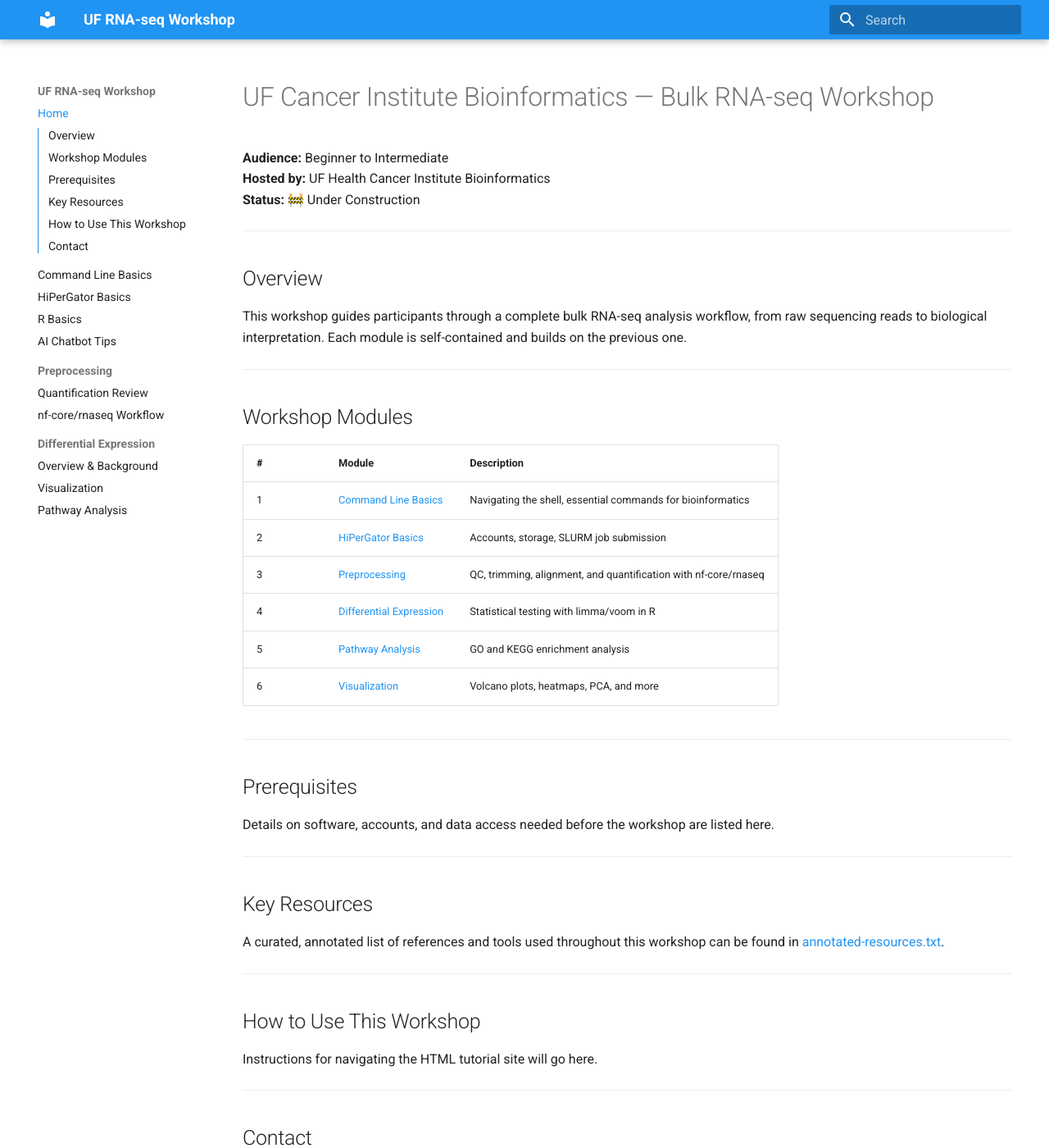
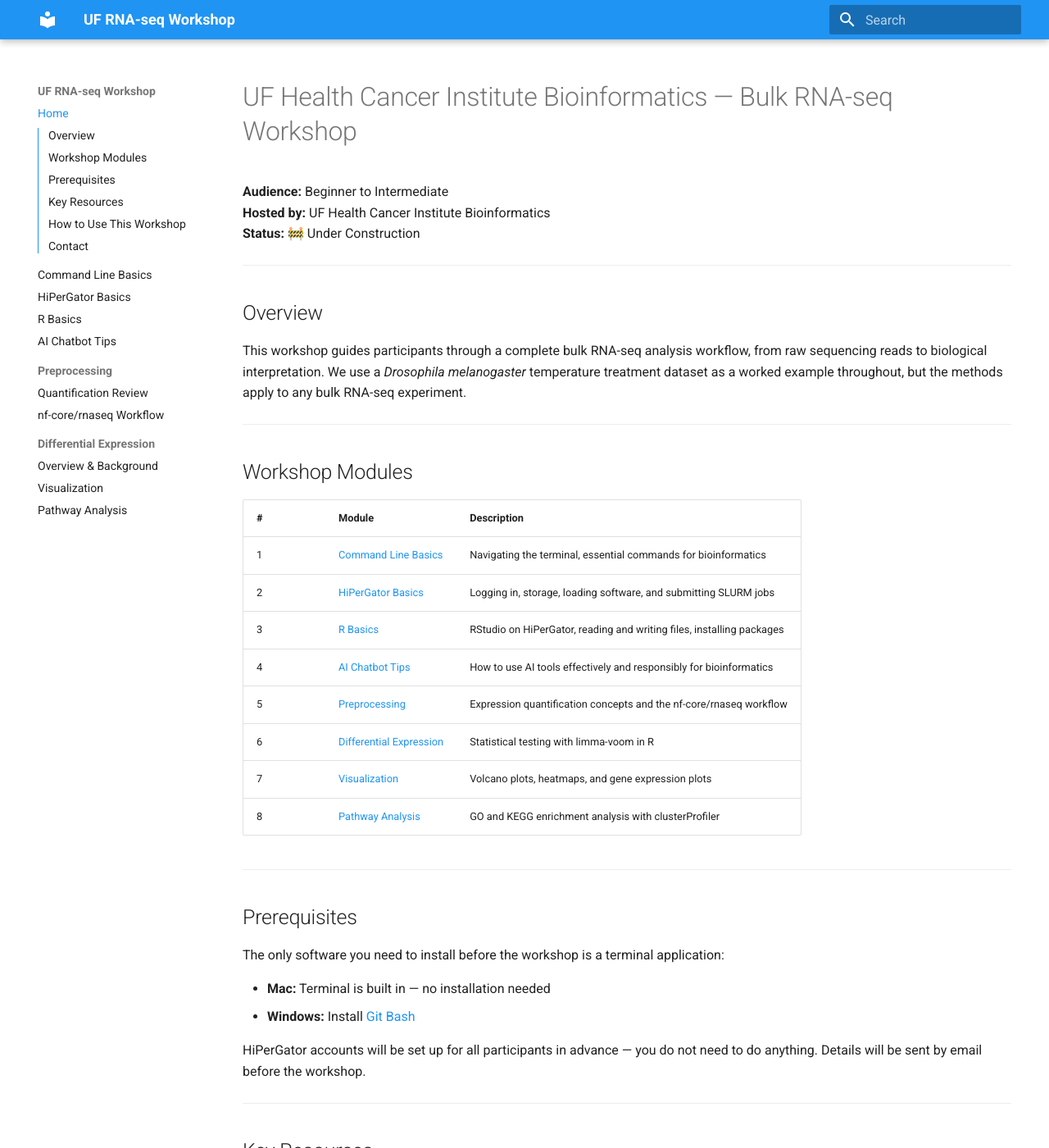
Before and after one commit to UFHCC-BCBSR/res-bioinfo-rnaseq-workshop, an MkDocs documentation site: the page built from docs/index.md, in a window 1280 px wide and 1400 px high. Shown: the whole window at 82% size. Built offline with MkDocs 1.6.1 and Material for MkDocs 9.7.7, drawn with Linux system fonts in a browser that asks for light colours; some of the changed text lies outside the part shown.

Commit message:
update with context

```diff
--- a/docs/index.md
+++ b/docs/index.md
@@ -1,4 +1,4 @@
-# UF Cancer Institute Bioinformatics — Bulk RNA-seq Workshop
+# UF Health Cancer Institute Bioinformatics — Bulk RNA-seq Workshop
 
 **Audience:** Beginner to Intermediate
 **Hosted by:** UF Health Cancer Institute Bioinformatics
@@ -8,9 +8,7 @@
 
 ## Overview
 
-This workshop guides participants through a complete bulk RNA-seq analysis workflow,
-from raw sequencing reads to biological interpretation. Each module is self-contained
-and builds on the previous one.
+This workshop guides participants through a complete bulk RNA-seq analysis workflow, from raw sequencing reads to biological interpretation. We use a *Drosophila melanogaster* temperature treatment dataset as a worked example throughout, but the methods apply to any bulk RNA-seq experiment.
 
 ---
 
@@ -18,34 +16,40 @@ and builds on the previous one.
 
 | # | Module | Description |
 |---|--------|-------------|
-| 1 | [Command Line Basics](01_command-line-basics/command-line-basics.md) | Navigating the shell, essential commands for bioinformatics |
-| 2 | [HiPerGator Basics](02_hipergator-basics/hipergator-basics.md) | Accounts, storage, SLURM job submission |
-| 3 | [Preprocessing](03_preprocessing/quantification-review.md) | QC, trimming, alignment, and quantification with nf-core/rnaseq |
-| 4 | [Differential Expression](04_differential-expression/overview.md) | Statistical testing with limma/voom in R |
-| 5 | [Pathway Analysis](05_pathway-analysis/pathway-analysis.md) | GO and KEGG enrichment analysis |
-| 6 | [Visualization](06_visualization/visualization.md) | Volcano plots, heatmaps, PCA, and more |
+| 1 | [Command Line Basics](01_command-line-basics/command-line-basics.md) | Navigating the terminal, essential commands for bioinformatics |
+| 2 | [HiPerGator Basics](02_hipergator-basics/hipergator-basics.md) | Logging in, storage, loading software, and submitting SLURM jobs |
+| 3 | [R Basics](05_r-basics/r-basics.md) | RStudio on HiPerGator, reading and writing files, installing packages |
+| 4 | [AI Chatbot Tips](06_ai-chatbot/ai-chatbot.md) | How to use AI tools effectively and responsibly for bioinformatics |
+| 5 | [Preprocessing](03_preprocessing/quantification-review.md) | Expression quantification concepts and the nf-core/rnaseq workflow |
+| 6 | [Differential Expression](04_differential-expression/overview.md) | Statistical testing with limma-voom in R |
+| 7 | [Visualization](04_differential-expression/visualization.md) | Volcano plots, heatmaps, and gene expression plots |
+| 8 | [Pathway Analysis](04_differential-expression/pathway-analysis.md) | GO and KEGG enrichment analysis with clusterProfiler |
 
 ---
 
 ## Prerequisites
 
-Details on software, accounts, and data access needed before the workshop are listed here.
+The only software you need to install before the workshop is a terminal application:
+
+- **Mac:** Terminal is built in — no installation needed
+- **Windows:** Install [Git Bash](https://gitforwindows.org/)
+
+HiPerGator accounts will be set up for all participants in advance — you do not need to do anything. Details will be sent by email before the workshop.
 
 ---
 
 ## Key Resources
 
-A curated, annotated list of references and tools used throughout this workshop
-can be found in [annotated-resources.txt](annotated-resources.txt).
+A curated, annotated list of references and tools used throughout this workshop can be found in [annotated-resources.txt](annotated-resources.txt).
 
 ---
 
 ## How to Use This Workshop
 
-Instructions for navigating the HTML tutorial site will go here.
+Each module page provides conceptual background, code snippets, and links to further reading. The hands-on analysis is done through an interactive R notebook which will be made available on HiPerGator before the workshop. We recommend reading through each module page before the workshop session and referring back to it during the hands-on portion.
 
 ---
 
 ## Contact
 
-Questions? Contact the UF Cancer Institute Bioinformatics team.
+Questions? Contact the UF Health Cancer Institute Bioinformatics team.
```
